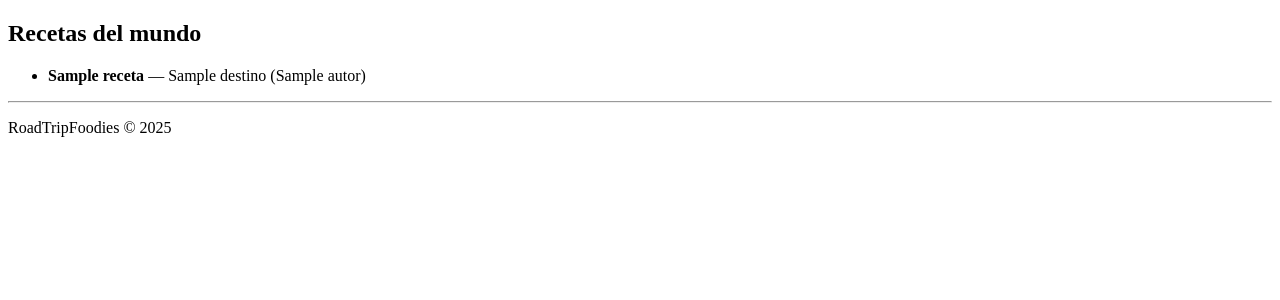
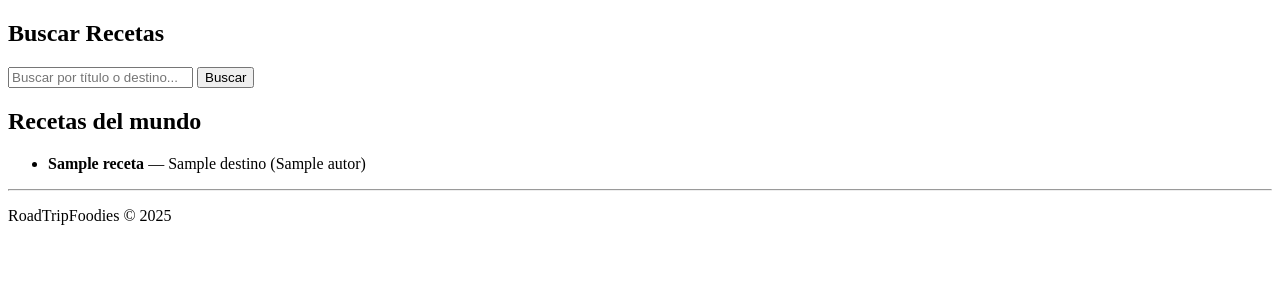
Before and after one commit to mateorubio/mr-econ-python, a Django app: page / in a window 1280 px wide. Shown: the part 109-409 px from the top of the page. Run offline with Django 5.2, Linux system fonts and the light colour scheme; tables that the repository leaves empty hold one stand-in row (values such as "Sample post").

Commit message:
Implement search functionality for recipes in home view and update template

```diff
--- a/roadtripfoodies/core/templates/core/home.html
+++ b/roadtripfoodies/core/templates/core/home.html
@@ -1,6 +1,12 @@
 {% extends "core/base.html" %}
 
 {% block content %}
+    <h2>Buscar Recetas</h2>
+    <form method="get">
+        <input type="text" name="q" placeholder="Buscar por título o destino...">
+        <button type="submit">Buscar</button>
+    </form>
+
     <h2>Recetas del mundo</h2>
     <ul>
         {% for receta in recetas %}
@@ -8,7 +14,7 @@
                 <strong>{{ receta.titulo }}</strong> — {{ receta.destino.nombre }} ({{ receta.autor.nombre }})
             </li>
         {% empty %}
-            <li>No hay recetas aún.</li>
+            <li>No hay recetas.</li>
         {% endfor %}
     </ul>
 {% endblock %}
--- a/roadtripfoodies/core/views.py
+++ b/roadtripfoodies/core/views.py
@@ -3,7 +3,14 @@ from .models import Receta, Autor, Destino
 from .forms import RecetaForm, AutorForm, DestinoForm
 
 def home(request):
-    recetas = Receta.objects.all()
+    query = request.GET.get('q')
+    if query:
+        recetas = Receta.objects.filter(
+            models.Q(titulo__icontains=query) |
+            models.Q(destino__nombre__icontains=query)
+        )
+    else:
+        recetas = Receta.objects.all()
     return render(request, 'core/home.html', {'recetas': recetas})
 
 def nueva_receta(request):
```
